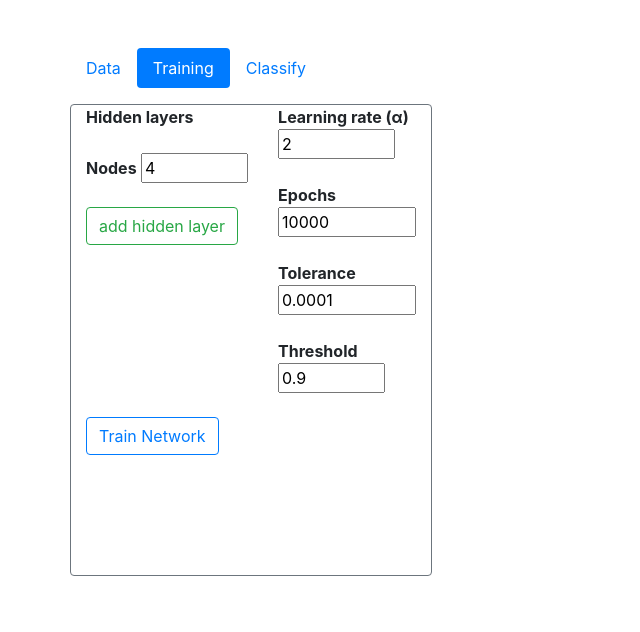
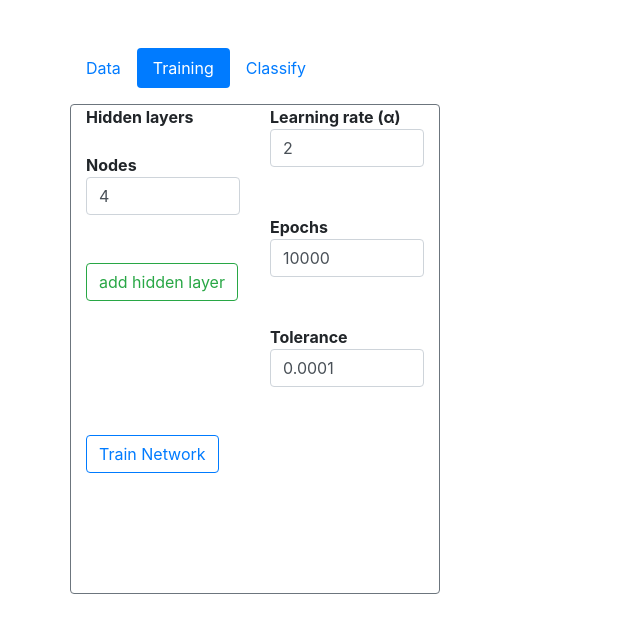
Before and after one commit to daelsepara/DeepLearningJS, a plain HTML site: page index.html in a window 1280 px wide. Both pictures are taken after a click on the tab "Training". Shown: the whole page, without its empty margins (0-640 px from the left). Drawn offline with nearby package versions, Linux system fonts and the light colour scheme.

Commit message:
move threshold to classify page

```diff
--- a/index.html
+++ b/index.html
@@ -54,20 +54,18 @@
 										</ul>
 										<br/>
 										<div>
-											<b>Nodes</b>&nbsp;<input type="number" ng-model = "hiddenLayerNodes" name="hiddenLayerNodes" min="2" max="1024" value = "{{hiddenLayerNodes}}" /><br/><br/>
+											<b>Nodes</b>&nbsp;<input class = "form-control" type="number" ng-model = "hiddenLayerNodes" name="hiddenLayerNodes" min="2" max="1024" value = "{{hiddenLayerNodes}}" /><br/><br/>
 											<input type="button" class = "btn btn-outline-success" value="add hidden layer" ng-click="AddHiddenLayer()" ng-disabled = "Training" />
 										</div>
 										<br/>
 									</div>
 									<div class="col-sm">
 										<b>Learning rate (&alpha;)</b><br/>
-										<input type="number" ng-model = "LearningRate" name="LearningRate" min="0.01" max="10" step = "0.01" value = "{{LearningRate}}" ng-disabled = "Training" /><br/><br/>
+										<input class = "form-control" type="number" ng-model = "LearningRate" name="LearningRate" min="0.01" max="10" step = "0.01" value = "{{LearningRate}}" ng-disabled = "Training" /><br/><br/>
 										<b>Epochs</b><br/>
-										<input type="number" ng-model = "Epochs" name="Epochs" min="100" max="1000000" step = "100" value = "{{Epochs}}" ng-disabled = "Training" /><br/><br/>
+										<input class = "form-control" type="number" ng-model = "Epochs" name="Epochs" min="100" max="1000000" step = "100" value = "{{Epochs}}" ng-disabled = "Training" /><br/><br/>
 										<b>Tolerance</b><br/>
-										<input type="number" ng-model = "Tolerance" name="Tolerance" min="0.00001" max="1" step = "0.00001" value = "{{Tolerance}}" ng-disabled = "Training" /><br/><br/>
-										<b>Threshold</b><br/>
-										<input type="number" ng-model = "Threshold" name="Threshold" min="0.01" max="1" step = "0.01" value = "{{Threshold}}" ng-disabled = "Training" /><br/><br/>
+										<input class = "form-control" type="number" ng-model = "Tolerance" name="Tolerance" min="0.00001" max="1" step = "0.00001" value = "{{Tolerance}}" ng-disabled = "Training" /><br/><br/>
 									</div>
 								</div>
 								<div class="row">
@@ -106,8 +104,9 @@
 									<div class = "col-sm">
 										<b>Classification</b><br/>
 										<textarea ng-model = "classificationResult" rows="4" cols="40" style = "resize: none;"></textarea><br/><br/>
-										<input type="button" class="btn btn-outline-primary" value="Classify" ng-click="AsyncClassifier()" ng-disabled = "Training" /><br ng-show = "!Training"/>
-										<br/><br/>
+										<b>Threshold</b><br/>
+										<input class = "form-control" type="number" ng-model = "Threshold" name="Threshold" min="0.01" max="1" step = "0.01" value = "{{Threshold}}" ng-disabled = "Training" /><br/>
+										<input type="button" class="btn btn-outline-primary" value="Classify" ng-click="AsyncClassifier()" ng-disabled = "Training" /><br/><br/>
 									</div>
 								</div>
 							</div>
```
